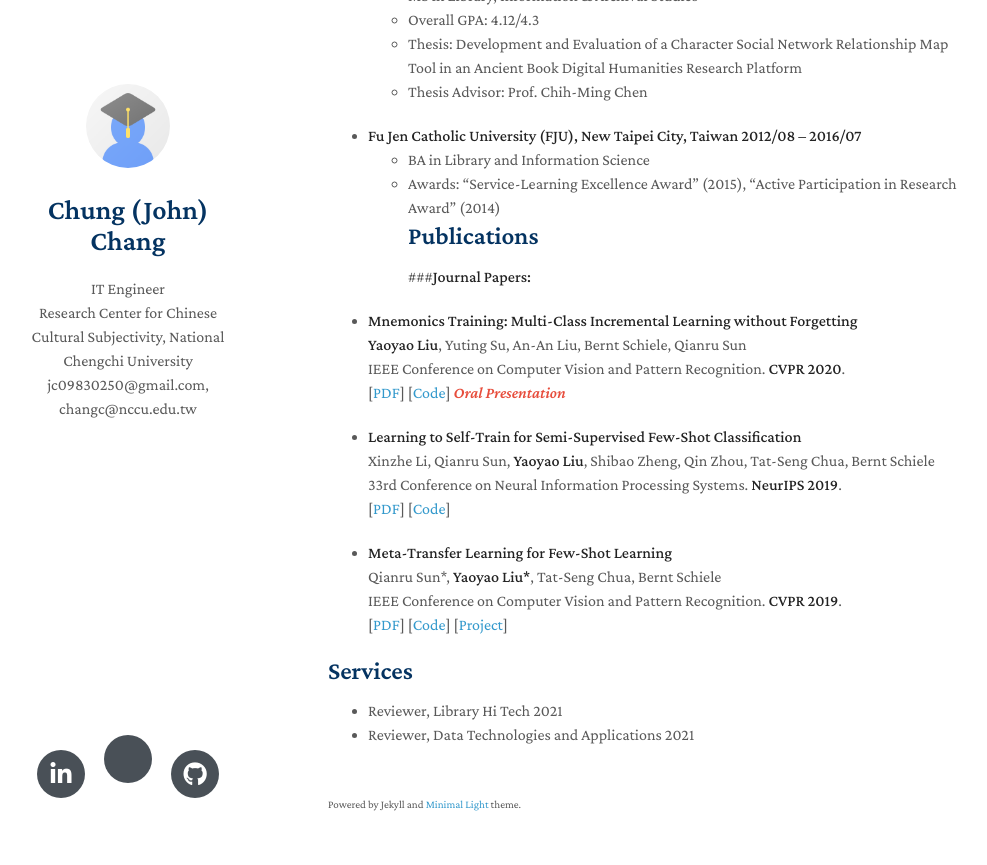
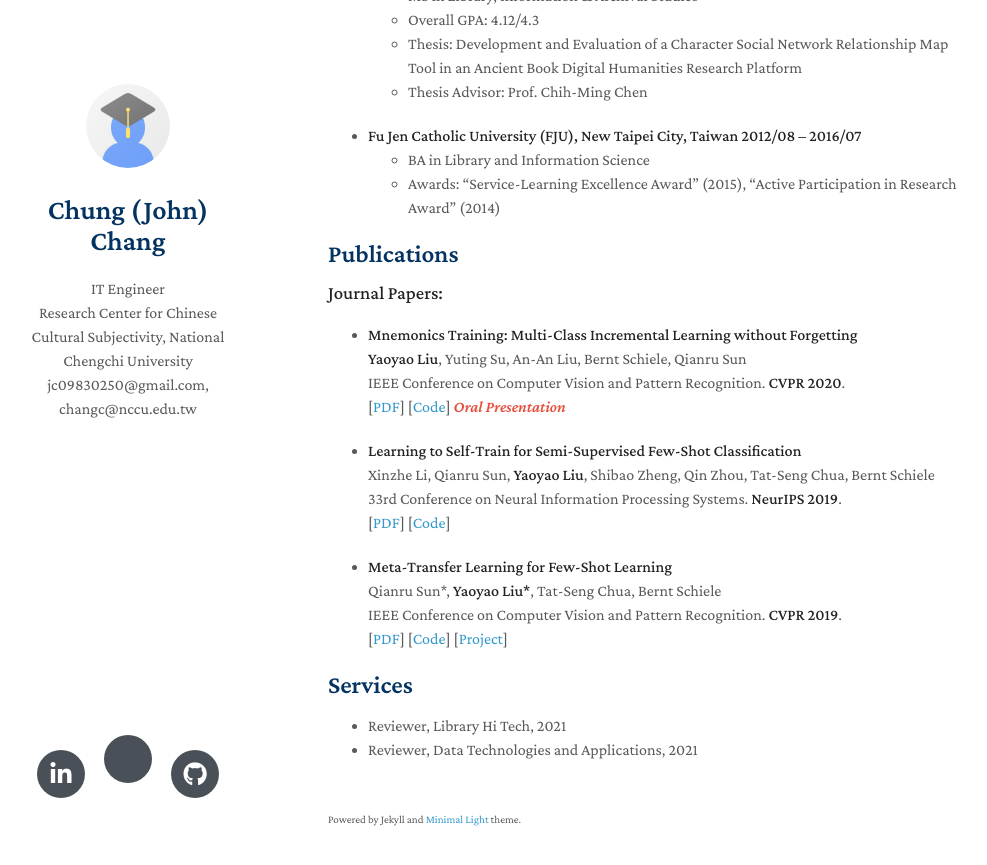
Before and after one commit to jc9830250/jc9830250.github.io, a Jekyll site: the page built from index.md, in a window 1280 px wide and 900 px high, scrolled down 779 px. Shown: the top 865 px of the window, without its empty margins (142-1129 px from the left). Built offline with Jekyll 4.4.1, drawn with Linux system fonts in a browser that asks for light colours; nearby versions of some CDN libraries; a style sheet for code colours, icons or effects is not loaded; our own code applies the rules of GitHub Pages for plain Markdown files.

```diff
--- a/index.md
+++ b/index.md
@@ -9,7 +9,7 @@ Chung Chang received a B.Sc. degree from the Department of Information and Libra
 ## Working Experience
 - **Research Center for Chinese Cultural Subjectivity, National Chengchi University, Taiwan 2018/8–Present**
   - IT Engineer for developing digital humanities applications and digital archive platforms
-- **Shou Ray Information Service Co., New Taipei City, Taiwan	2015/9-2016/9**
+- **Shou Ray Information Service Co., New Taipei City, Taiwan 2015/9-2016/9**
   - Koha library system programmer (Intern)
 
 
@@ -25,7 +25,7 @@ Digital Library, Digital Humanities, Information Organization, Natural Language
 - **[Mar. 2019]** Our paper about few-shot learning is accepted to CVPR 2019.
 
 ## Education
-- **National Chengchi University (NCCU), Taipei, Taiwan	2016/08 – 2018/07**
+- **National Chengchi University (NCCU), Taipei, Taiwan	  2016/08 – 2018/07**
   - MS in Library, Information & Archival Studies
   - Overall GPA: 4.12/4.3
   - Thesis: Development and Evaluation of a Character Social Network Relationship Map Tool in an Ancient Book Digital Humanities Research Platform
@@ -34,8 +34,9 @@ Digital Library, Digital Humanities, Information Organization, Natural Language
 - **Fu Jen Catholic University (FJU), New Taipei City, Taiwan 	2012/08 – 2016/07**
   - BA in Library and Information Science
   - Awards: “Service-Learning Excellence Award” (2015), “Active Participation in Research Award” (2014)
+
 ## Publications
-###**Journal Papers:**
+### **Journal Papers:**
 - **Mnemonics Training: Multi-Class Incremental Learning without Forgetting**
   <br>
   **Yaoyao Liu**, Yuting Su, An-An Liu, Bernt Schiele, Qianru Sun
@@ -61,6 +62,5 @@ Digital Library, Digital Humanities, Information Organization, Natural Language
   [[PDF](http://openaccess.thecvf.com/content_CVPR_2019/papers/Sun_Meta-Transfer_Learning_for_Few-Shot_Learning_CVPR_2019_paper.pdf)] [[Code](https://github.com/yaoyao-liu/meta-transfer-learning)] [[Project](https://mtl.yyliu.net/)]
 
 ## Services
-
-- Reviewer, Library Hi Tech 	2021
-- Reviewer, Data Technologies and Applications  2021
+- Reviewer, Library Hi Tech, 2021
+- Reviewer, Data Technologies and Applications,  2021
```
